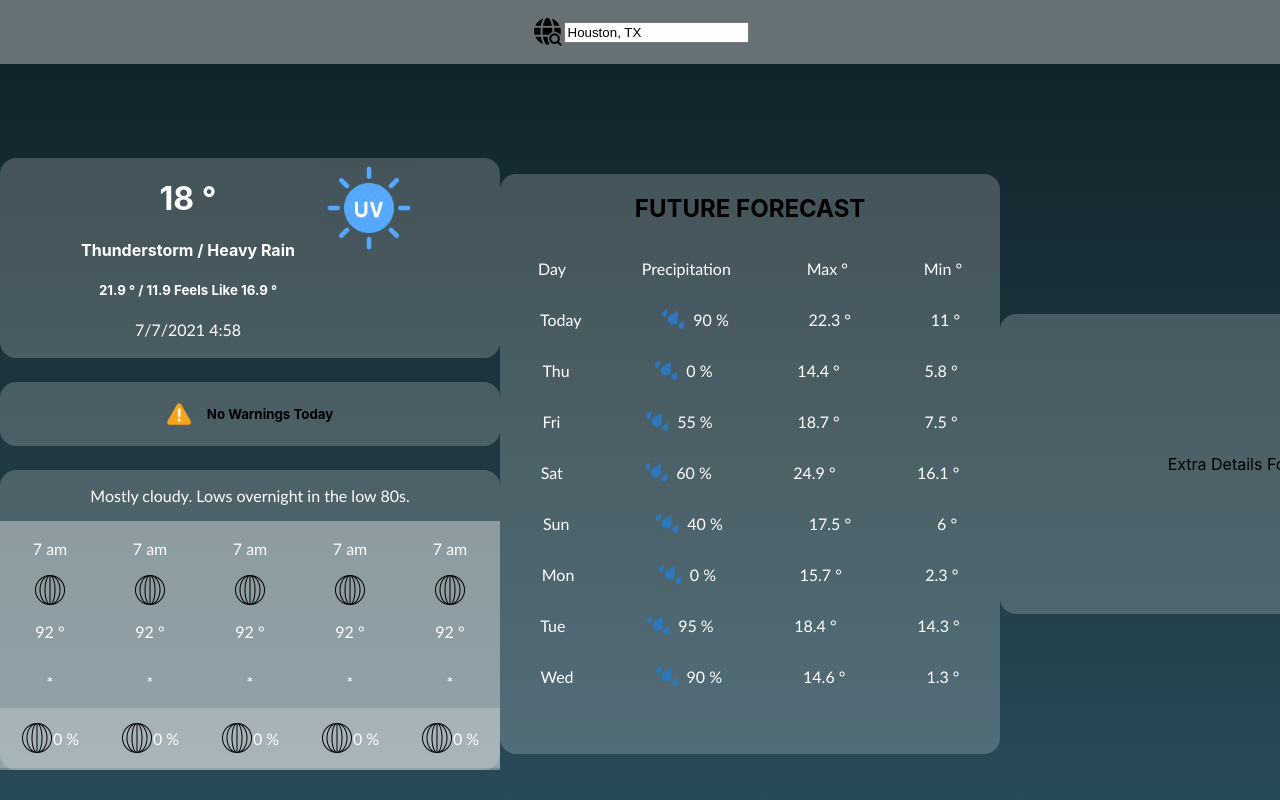
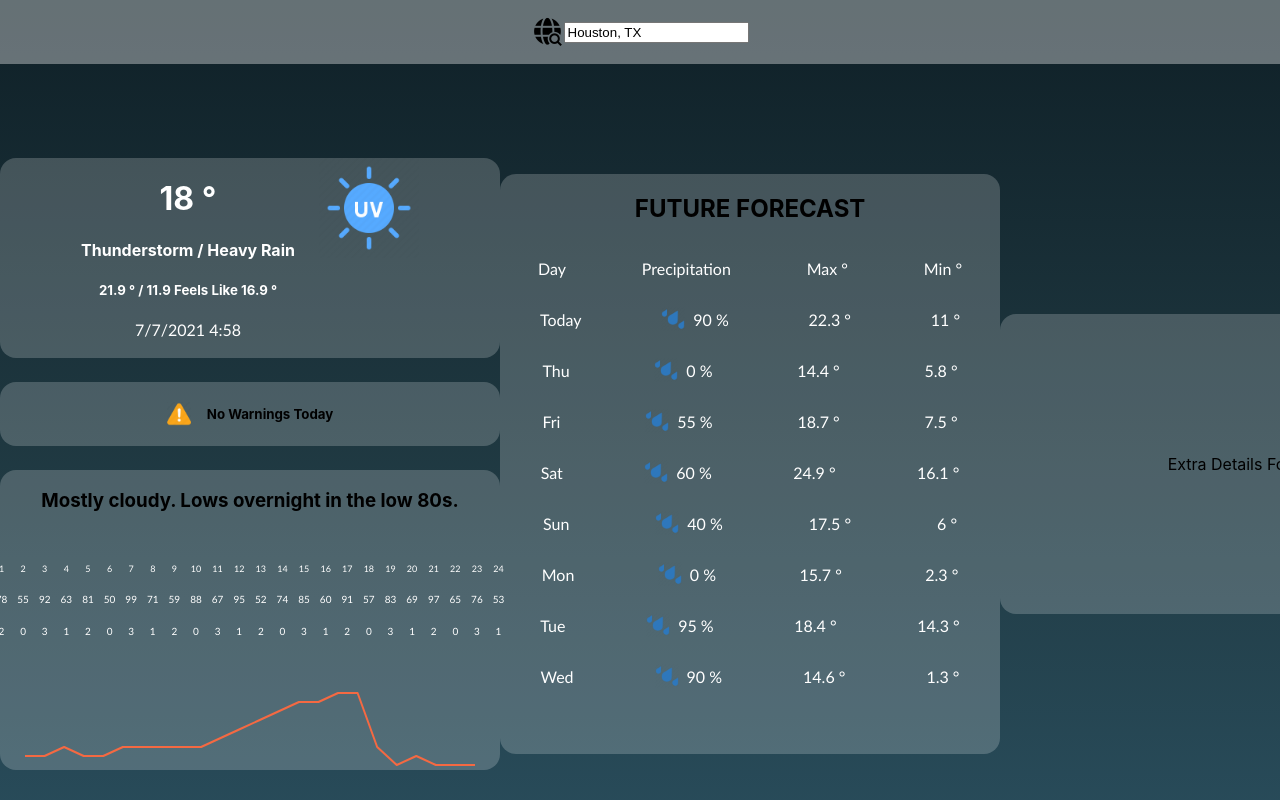
Before and after one commit to ionwolf13/clima-pro, a React (Create React App) app: page / in a window 1280 px wide. Shown: the top 800 px of the page. Built offline with nearby package versions, Linux system fonts and the light colour scheme; no server answers.

Commit message:
[fix/chart-script] - Fix MuI script issue when using charts. Add new chart to component.

```diff
--- a/package.json
+++ b/package.json
@@ -7,13 +7,15 @@
     "@emotion/styled": "^11.14.0",
     "@mui/icons-material": "^7.0.2",
     "@mui/material": "^7.0.2",
+    "@mui/x-charts": "^8.9.0",
     "@testing-library/jest-dom": "^5.14.1",
     "@testing-library/react": "^11.2.7",
     "@testing-library/user-event": "^12.8.3",
+    "@types/minimatch": "^6.0.0",
     "axios": "^0.24.0",
     "react": "^18.3.1",
     "react-dom": "^18.3.1",
-    "react-scripts": "4.0.3",
+    "react-scripts": "^5.0.1",
     "web-vitals": "^1.1.2",
     "xml2js": "^0.4.23",
     "zustand": "^5.0.3"
--- a/src/App.tsx
+++ b/src/App.tsx
@@ -49,24 +49,24 @@ export const App = () => {
   //     });
   // }, [location]);
 
-  useEffect(() => {
-    axios
-      .get(
-        // `https://api.weatherbit.io/v2.0/current?city=${"Houston"}&key=fe5a73e5fa9a4032a9655c9efb577197&include=minutely`
-        `https://api.weatherbit.io/v2.0/history/hourly?city=${"Houston"}&start_date=2025-02-12&end_date=2025-02-13&&key=fe5a73e5fa9a4032a9655c9efb577197&include=minutely`
-      )
-      .then((data) => {
-        console.log("THIS BE THE DATA", data.data);
-        //       setLocationData({
-        //         cityName: data.data.city_name,
-        //         countryCode: data.data.country_code,
-        //         foreCast: data.data.data,
-        //         lat: data.data.lat,
-        //         lon: data.data.lon,
-        //         stateCode: data.data.state_code,
-        //         timeZone: data.data.timezone,
-      });
-  }, []);
+  // useEffect(() => {
+  //   axios
+  //     .get(
+  //       // `https://api.weatherbit.io/v2.0/current?city=${"Houston"}&key=fe5a73e5fa9a4032a9655c9efb577197&include=minutely`
+  //       `https://api.weatherbit.io/v2.0/history/hourly?city=${"Houston"}&start_date=2025-02-12&end_date=2025-02-13&&key=fe5a73e5fa9a4032a9655c9efb577197&include=minutely`
+  //     )
+  //     .then((data) => {
+  //       console.log("THIS BE THE DATA", data.data);
+  //       //       setLocationData({
+  //       //         cityName: data.data.city_name,
+  //       //         countryCode: data.data.country_code,
+  //       //         foreCast: data.data.data,
+  //       //         lat: data.data.lat,
+  //       //         lon: data.data.lon,
+  //       //         stateCode: data.data.state_code,
+  //       //         timeZone: data.data.timezone,
+  //     });
+  // }, []);
 
   return (
     <div className="app-container">
--- a/src/components/CurrentHourlyForecast/CurrentHourlyForecast.tsx
+++ b/src/components/CurrentHourlyForecast/CurrentHourlyForecast.tsx
@@ -1,5 +1,7 @@
 import { ReuseContainer } from "../../shared/ReuseContainer/ReuseContainer";
 import icon from "../../images/statLon.png";
+import Box from "@mui/material/Box";
+import { SparkLineChart } from "@mui/x-charts";
 
 const styling = () => ({
   currentHourlyForecastContainer: {
@@ -7,49 +9,72 @@ const styling = () => ({
     width: "500px",
     height: "300px",
     flexDirection: "column",
+    overFlow: "scroll",
   },
   hourlyContainer: {
     flexDirection: "column",
   },
 });
 
-export const CurrentHourlyForecast = () => {
+interface HourlyForecast {
+  hourlyData: any;
+}
+
+export const CurrentHourlyForecast: React.FC<HourlyForecast> = ({
+  hourlyData,
+}) => {
   const styles = styling();
+  console.log("HOURLY DATA", hourlyData);
+
+  const hourlyTemperatures = hourlyData.data.map(
+    (dataSet: any) => dataSet.temp
+  );
+  const time = [
+    1, 2, 3, 4, 5, 6, 7, 8, 9, 10, 11, 12, 13, 14, 15, 16, 17, 18, 19, 20, 21,
+    22, 23, 24,
+  ];
+  const temps = [
+    78, 55, 92, 63, 81, 50, 99, 71, 59, 88, 67, 95, 52, 74, 85, 60, 91, 57, 83,
+    69, 97, 65, 76, 53,
+  ];
+  const dum = [
+    2, 0, 3, 1, 2, 0, 3, 1, 2, 0, 3, 1, 2, 0, 3, 1, 2, 0, 3, 1, 2, 0, 3, 1,
+  ];
+
+  console.log("DATA", hourlyTemperatures, "");
 
   return (
     <ReuseContainer styling={styles.currentHourlyForecastContainer}>
-      <p> Mostly cloudy. Lows overnight in the low 80s. </p>
-      <ReuseContainer>
-        <ReuseContainer styling={styles.hourlyContainer}>
-          {dummyData()}
-        </ReuseContainer>
-        <ReuseContainer styling={styles.hourlyContainer}>
-          {dummyData()}
-        </ReuseContainer>
-
-        <ReuseContainer styling={styles.hourlyContainer}>
-          {dummyData()}
-        </ReuseContainer>
-        <ReuseContainer styling={styles.hourlyContainer}>
-          {dummyData()}
-        </ReuseContainer>
-        <ReuseContainer styling={styles.hourlyContainer}>
-          {dummyData()}
-        </ReuseContainer>
+      <h3> Mostly cloudy. Lows overnight in the low 80s. </h3>
+      <ReuseContainer
+        styling={{
+          columnGap: "10px",
+          fontSize: "x-small",
+          backgroundColor: "rgba(0,0,0,0)",
+        }}
+      >
+        {time.map((times, index) => (
+          <ReuseContainer
+            styling={{
+              flexDirection: "column",
+              backgroundColor: "rgba(0,0,0,0)",
+            }}
+          >
+            <p style={{ fontSize: "xx-small" }}>{times}</p>
+            <p>{temps[index]} </p>
+            <p>{dum[index]} </p>
+          </ReuseContainer>
+        ))}
       </ReuseContainer>
+      <Box sx={{ flexGrow: 1, width: "92%" }}>
+        <SparkLineChart
+          data={hourlyTemperatures}
+          height={100}
+          showHighlight
+          showTooltip
+          color={"#f56942"}
+        />
+      </Box>
     </ReuseContainer>
   );
 };
-
-const dummyData = () => (
-  <>
-    <p> 7 am </p>
-    <img src={icon} height={32} />
-    <p> 92 ° </p>
-    <p> * </p>
-    <ReuseContainer styling={{ height: "60px", rowGap: "16px" }}>
-      <img src={icon} height={32} />
-      <p> 0 %</p>
-    </ReuseContainer>
-  </>
-);
--- a/src/components/MainContainer/MainContainer.tsx
+++ b/src/components/MainContainer/MainContainer.tsx
@@ -6,6 +6,7 @@ import { CurrentHourlyForecast } from "../CurrentHourlyForecast/CurrentHourlyFor
 import { ExtraDetailsForecast } from "../ForecastExtras/ForecastExtras";
 import { ReuseContainer } from "../../shared/ReuseContainer/ReuseContainer";
 import { Alerts } from "../Alerts/Alerts";
+import { hourlyData } from "../../data/hourlyData";
 
 const styling = () => ({
   mainContainer: {
@@ -30,7 +31,7 @@ export const MainContainer: React.FC<MainContainerProps> = ({
     <ReuseContainer styling={styles.mainContainer}>
       <CurrentDayForecast currentData={forecastData.data[0]} />
       <Alerts />
-      <CurrentHourlyForecast />
+      <CurrentHourlyForecast hourlyData={hourlyData} />
       <FutureForecast futureForecast={forecastData.data.slice(0, 8)} />
       <ExtraDetailsForecast />
     </ReuseContainer>
```
Also changed, not shown: 1 other file (tests, documents, lock files or other folders).
